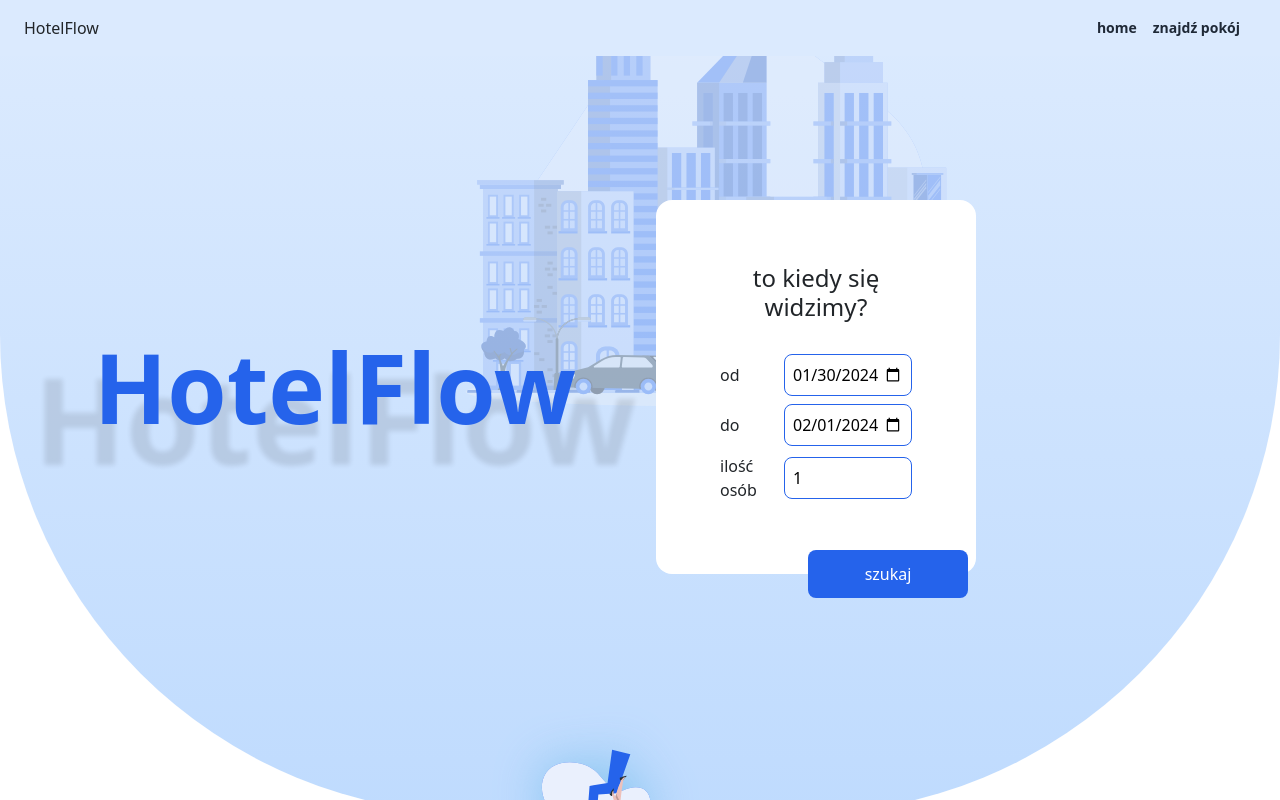
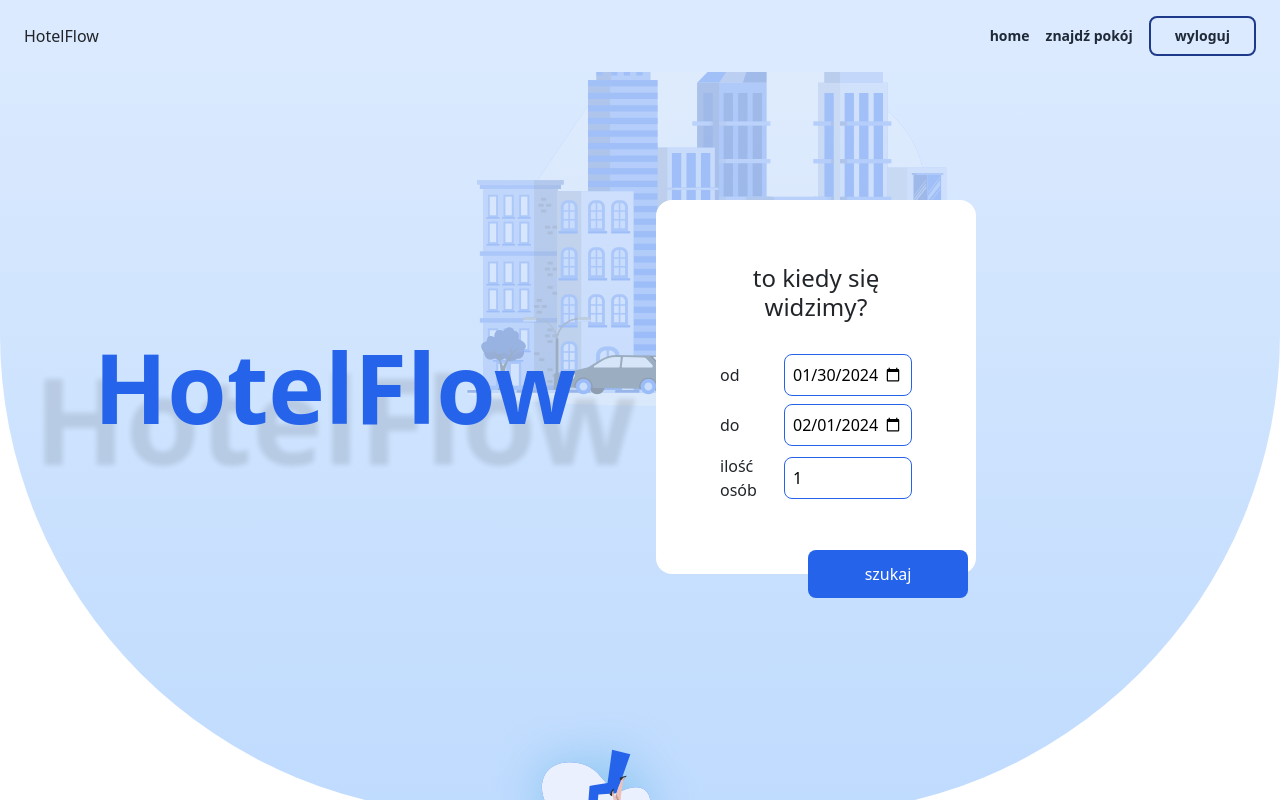
Before and after one commit to wzarek/HotelFlow, a React (Create React App) app in the folder HotelFlow/ClientApp/: page / in a window 1280 px wide. Shown: the top 800 px of the page. Built offline with nearby package versions, Linux system fonts and the light colour scheme; sample sign-in values are in the browser's storage.

Commit message:
Handled logout

```diff
--- a/HotelFlow/ClientApp/src/AppRoutes.js
+++ b/HotelFlow/ClientApp/src/AppRoutes.js
@@ -1,5 +1,6 @@
 import Home from "./components/home/Home"
 import Login from "./components/shared/pages/Login"
+import Logout from "./components/shared/pages/Logout"
 import Register from "./components/shared/pages/Register"
 import NotFound from "./components/shared/pages/NotFound"
 import RoomSearch from "./components/shared/pages/RoomSearch"
@@ -22,18 +23,24 @@ const AppRoutes = [
   },
   {
     index: 2,
+    path: '/logout',
+    role: authConstants.guest,
+    element: <Logout />
+  },
+  {
+    index: 3,
     path: '/register',
     role: authConstants.guest,
     element: <Register />
   },
   {
-    index: 3,
+    index: 4,
     path: '/find-room',
     role: authConstants.guest,
     element: <RoomSearch />
   },
   {
-    index: 4,
+    index: 5,
     path: '/admin/users-list',
     role: authConstants.admin,
     element: <UsersListPage />
--- a/HotelFlow/ClientApp/src/components/shared/navigation/NavMenu.jsx
+++ b/HotelFlow/ClientApp/src/components/shared/navigation/NavMenu.jsx
@@ -15,6 +15,11 @@ export const NavMenu = () => {
                 <div className="hidden sm:flex sm:items-center">
                     <NavItem to="/" name='home' />
                     <NavItem to="/find-room" name='znajdź pokój' />
+                    {
+                      auth.isAuthenticated &&
+
+                      <Link to="/logout" justLoggedOut={true} className="text-gray-800 text-sm font-semibold border-2 border-solid border-blue-900 px-4 py-2 rounded-lg hover:text-blue-600 hover:border-blue-600">wyloguj</Link>
+                    }
                 </div>
                 {
                     !auth.isAuthenticated &&
--- /dev/null
+++ b/HotelFlow/ClientApp/src/components/shared/pages/Logout.jsx
@@ -0,0 +1,33 @@
+import React, { useEffect, useState } from 'react'
+import { Navigate } from 'react-router-dom'
+import {ReactComponent as LogoutImg} from '../../../imgs/Bye.svg'
+import { clearAuthDataInSessionStorage, getAuthDataFromSessionStorage } from '../../../services/auth/authorizationServices'
+import { AUTH_DEFAULT, useAuth } from '../../../services/auth/AuthProvider'
+
+const Logout = () => {
+  const { auth, setAuth } = useAuth()
+  const [redirect, setRedirect] = useState(false)
+
+  useEffect(() => {
+    if (auth && auth.isAuthenticated){
+      clearAuthDataInSessionStorage()
+      setAuth(AUTH_DEFAULT)
+      setInterval(() => {
+        setRedirect(true)
+      }, 2000)
+    } else{
+      setRedirect(true)
+    }
+  }, [])
+
+  return (
+    !redirect ?
+    <div className='h-[80vh] flex justify-center items-center'>
+      <LogoutImg className='w-[50%]' />
+    </div>
+    :
+    <Navigate to='/' />
+  )
+}
+
+export default Logout
--- a/HotelFlow/ClientApp/src/services/auth/AuthProvider.jsx
+++ b/HotelFlow/ClientApp/src/services/auth/AuthProvider.jsx
@@ -24,3 +24,5 @@ export const AuthProvider = ({ children }) => {
 }
 
 export const useAuth = () => useContext(AuthContext)
+
+export const AUTH_DEFAULT = { isAuthenticated: false, token: null, role: authConstants.guest}
--- a/HotelFlow/ClientApp/src/services/auth/authorizationServices.js
+++ b/HotelFlow/ClientApp/src/services/auth/authorizationServices.js
@@ -22,4 +22,8 @@ export const setAuthDataInSessionStorage = (authData) => {
     sessionStorage.setItem('AuthData', authData)
 }
 
+export const clearAuthDataInSessionStorage = () => {
+    sessionStorage.removeItem('AuthData')
+}
+
 export const authConstants = { guest: 'guest', client: 'client', employee: 'employee', admin: 'admin' }
```
Also changed, not shown: HotelFlow/ClientApp/src/imgs/Bye.svg (added).
